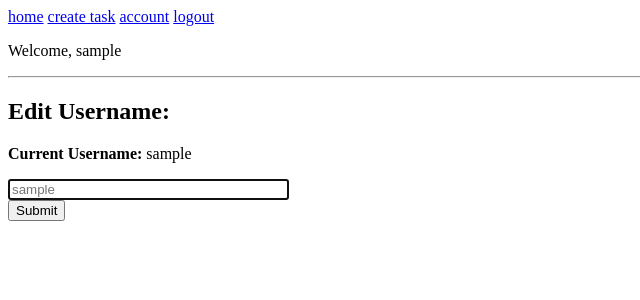
After one commit to jessereitz/webtodo, a Flask app: page /editUsername in a window 1280 px wide. The commit adds this page. Shown: the top 300 px of the page, without its empty margins (0-640 px from the left). Run offline with Flask 2, Linux system fonts and the light colour scheme; a user stored in the database is signed in; tables that the repository leaves empty hold one stand-in row (values such as "Sample post"); parts of the project's set-up code (start-up, migrations or seed data) failed here and were passed over.

Commit message:
Add change username functionality

```diff
--- a/app/forms.py
+++ b/app/forms.py
@@ -11,6 +11,7 @@ from flask_wtf import FlaskForm
 from wtforms import StringField, PasswordField, TextAreaField, SubmitField
 from wtforms.validators import DataRequired, EqualTo
 
+#####     USER FORMS     #####
 class LoginForm(FlaskForm):
     username = StringField('username', validators=[DataRequired()])
     password = PasswordField('password', validators=[DataRequired()])
@@ -22,6 +23,11 @@ class SignupForm(FlaskForm):
     confirm_password = PasswordField('confirm password', validators=[DataRequired()])
     submit = SubmitField('Sign Up')
 
+class UsernameForm(FlaskForm):
+    username = StringField('username', validators=[DataRequired()])
+    submit = SubmitField('Submit')
+
+#####     TASK FORMS     #####
 class EditTaskForm(FlaskForm):
     title = StringField('title', validators=[DataRequired()])
     note = TextAreaField('note')
--- a/app/routes.py
+++ b/app/routes.py
@@ -5,7 +5,7 @@
 from flask import render_template, flash, redirect, url_for, session, request, g, abort
 from flask_login import login_user, logout_user, current_user, login_required
 from app import app, db, loginManager
-from app.forms import LoginForm, SignupForm, EditTaskForm
+from app.forms import LoginForm, SignupForm, EditTaskForm, UsernameForm
 from app.models import User, Task
 
 @app.before_request
@@ -18,12 +18,16 @@ def load_user(id):
 
 @app.route('/')
 def index():
-    tasks = Task.query.filter_by(user_id=current_user.id).order_by(Task.complete.asc())
+    if g.user.is_authenticated:
+        tasks = g.user.tasks.filter_by(user_id=current_user.id).order_by(Task.complete.asc()).all()
+    else:
+        tasks = None
     return render_template('index.html', title="home", tasks=tasks)
 
 
 #####     Task MGMT     ######
 @app.route('/createTask', methods=['GET', 'POST'])
+@login_required
 def create_task():
     form = EditTaskForm()
     # on POST, validate form and create task
@@ -47,8 +51,9 @@ def create_task():
                             editStatus='create')
 
 @app.route('/editTask/<task_id>', methods=['GET', 'POST'])
+@login_required
 def edit_task(task_id):
-    task = Task.query.filter_by(id=task_id).first()
+    task = current_user.tasks.filter_by(id=task_id).first()
     if not task:
         flash('Task not found.')
         return redirect(url_for('index'))
@@ -69,8 +74,9 @@ def edit_task(task_id):
                             editStatus='edit')
 
 @app.route('/markTask/<task_id>')
+@login_required
 def mark_task(task_id):
-    task = Task.query.filter_by(id=task_id).first()
+    task = current_user.tasks.filter_by(id=task_id).first()
     if not task:
         flash('Task not found. Unable to mark task.')
         return redirect(url_for('index'))
@@ -86,8 +92,9 @@ def mark_task(task_id):
     return redirect(url_for('index'))
 
 @app.route('/deleteTask/<task_id>')
+@login_required
 def delete_task(task_id):
-    task = Task.query.filter_by(id=task_id).first()
+    task = current_user.tasks.filter_by(id=task_id).first()
     if not task:
         flash('Task not found. Unable to delete.')
         return redirect(url_for('index'))
@@ -120,6 +127,31 @@ def login():
 
     return render_template('login.html', title='login', form=form)
 
+@app.route('/account')
+@login_required
+def account():
+    if g.user.is_authenticated:
+        return render_template('account.html')
+    return render_template('index.html', title="home", tasks=tasks)
+
+@app.route('/editUsername', methods=['GET', 'POST'])
+@login_required
+def edit_username():
+    form = UsernameForm()
+
+    if form.validate_on_submit():
+        if username_available(form.username.data):
+            current_user.username = form.username.data
+            db.session.add(current_user)
+            db.session.commit()
+            flash('Username successfully updated')
+            return redirect(url_for('account'))
+        else:
+            flash('Username unavailable.')
+    return render_template('edit_username.html', form=form)
+
+
+
 @app.route('/logout')
 def logout():
     logout_user()
@@ -130,7 +162,7 @@ def signup():
     form = SignupForm()
     # on POST, validate form and sign user up
     if form.validate_on_submit():
-        if not User.query.filter_by(username=form.username.data).first():
+        if username_available(form.username.data):
             newUser = User(username=form.username.data, password=form.password.data)
             db.session.add(newUser)
             db.session.commit()
@@ -153,3 +185,12 @@ def internal_error(error):
     return render_template('500.html', title="that's not right"), 500
 
 #####     end ERRORS     #####
+
+#####     HELPERS     #####
+
+def username_available(username):
+    """ Returns True if username is available, False if not. """
+    if not User.query.filter_by(username=username).first():
+        return True
+    else:
+        return False
--- /dev/null
+++ b/app/templates/edit_username.html
@@ -0,0 +1,15 @@
+{% extends 'layout.html' %}
+{% block content %}
+<h2>Edit Username:</h2>
+<p><b>Current Username:</b> {{ current_user.username }}</p>
+  <form action="{{ url_for('edit_username') }}" method="POST">
+    {{ form.hidden_tag() }}
+    {{ form.username(size=32, placeholder=current_user.username, autofocus="autofocus") }}<br />
+    {% for error in form.username.errors %}
+      <span style="color: red;">[{{ error }}]</span><br />
+    {% endfor %}
+    {{ form.submit() }}
+
+  </form>
+
+{% endblock %}
--- a/app/templates/index.html
+++ b/app/templates/index.html
@@ -5,7 +5,7 @@
 
   {% if current_user.is_active %}
     <h2>Your List</h2>
-    {% if tasks != None %}
+    {% if tasks|length > 0 %}
     <ul>
       {% for task in tasks %}
         <li class="task">
@@ -26,6 +26,9 @@
         </li>
       {% endfor %}
     </ul>
+    {% else %}
+    <p>You don't have any tasks in your list!
+      <a href="{{ url_for('create_task') }}">Create a task</a> to get started.</p>
     {% endif %}
 
   {% else %}
--- a/app/templates/layout.html
+++ b/app/templates/layout.html
@@ -15,6 +15,7 @@
         <a href="{{ url_for('index') }}">home</a>
         {% if current_user.is_active %}
           <a href="{{ url_for('create_task') }}">create task</a>
+          <a href="{{ url_for('account') }}">account</a>
           <a href="{{ url_for('logout') }}">logout</a>
         {% else %}
           <a href="{{ url_for('login') }}">login</a>
```
Also changed, not shown: app/templates/account.html (added, +21 -0 lines).
